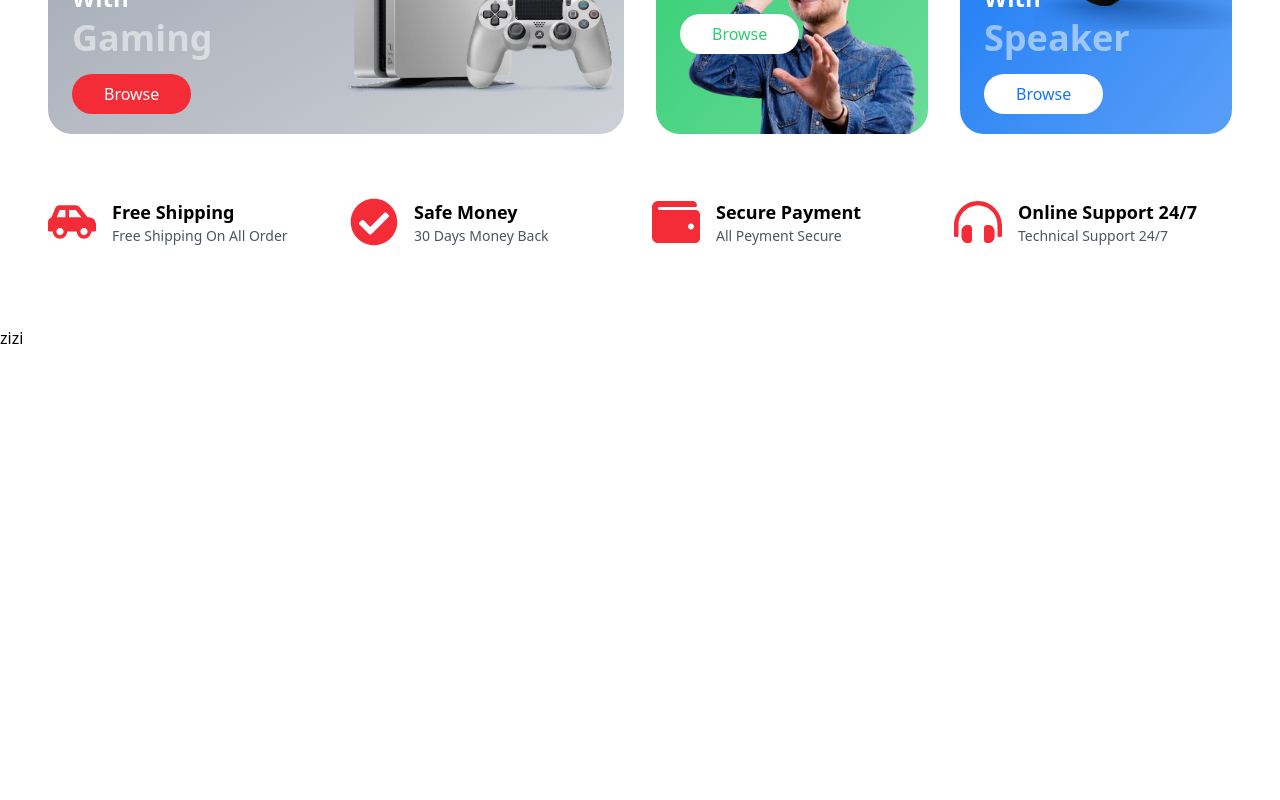
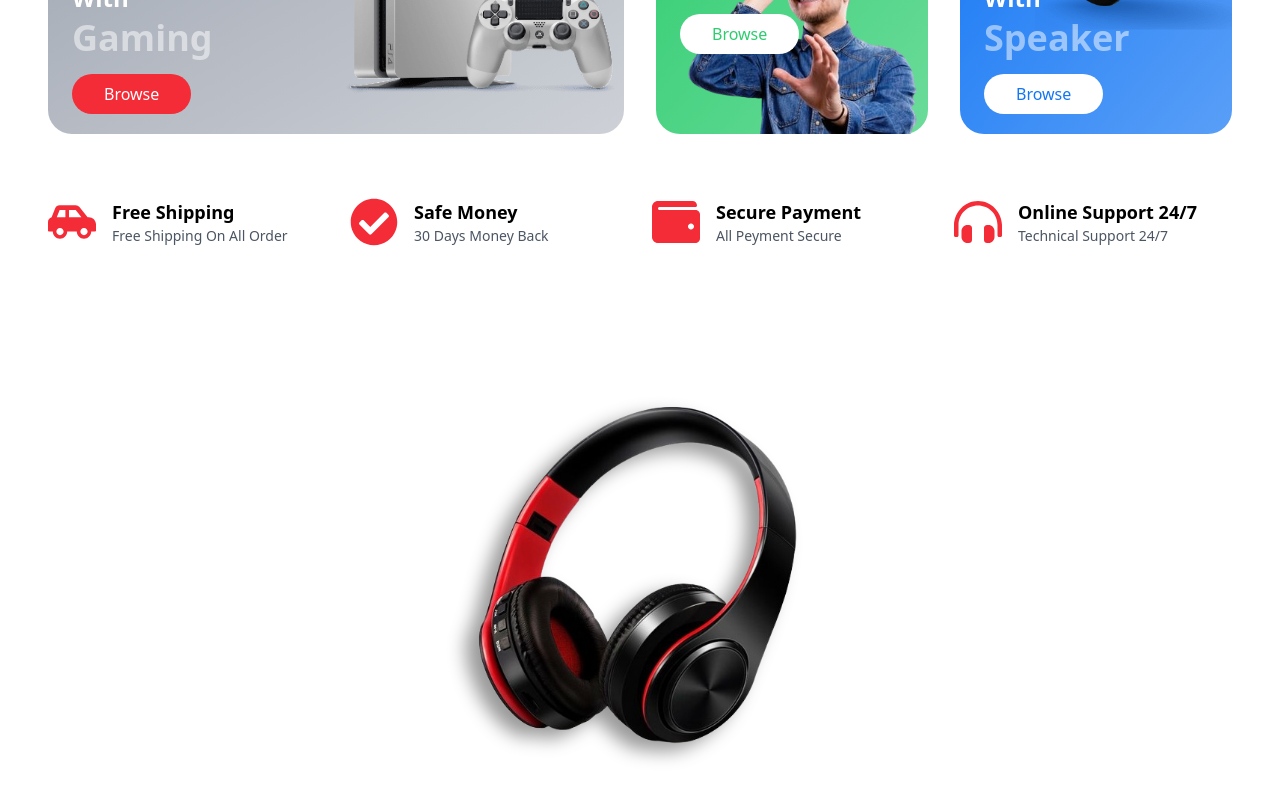
Before and after one commit to Zahra-ellioun/ecommerce-site, a React (Vite) app: page / in a window 1280 px wide. Shown: the part 1294-2094 px from the top of the page. Before the commit the page ends 1644 px from the top, so only its background shows below. Built offline with nearby package versions, Linux system fonts and the light colour scheme.

Commit message:
design banner component

```diff
--- a/src/App.jsx
+++ b/src/App.jsx
@@ -4,13 +4,13 @@ import headphone from "./assets/Hero/headphone.png";
 
 const BannerData = {
   discount: "30% OFF",
-  titile: "Fine Smile",
+  title: "Fine Smile",
   date: "10 Jan to 28 Jan",
-  image: headphone,
-  title2: "Air SOlo Bass",
+  img: headphone,
+  title2: "Air Solo Bass",
   title3: "Winter Sale",
   title4:
-    "Lorem ipsum dolor sit amet, consectetur adipiscing elit. Etiam in suscipit lorem, eget bibendum diam. ",
+    "Lorem ipsum dolor sit amet, consectetur adipiscing elit. Etiam in suscipit lorem",
   bgColor: "#f42c37",
 };
 
@@ -21,7 +21,7 @@ const App = () => {
       <Hero />
       <Category />
       <Services />
-      <Banner />
+      <Banner data={BannerData} />
     </div>
   );
 };
--- a/src/components/Banner/Banner.jsx
+++ b/src/components/Banner/Banner.jsx
@@ -1,6 +1,47 @@
 import React from "react";
+import Button from "../Shared/Button";
 
-const Banner = () => {
-  return <div>zizi</div>;
+const Banner = ({ data }) => {
+  console.log(data.bgColor);
+  return (
+    <div className="py-20">
+      <div className="container">
+        <div className={`bg-[${data.bgColor}] h-full rounded-3xl text-white`}>
+          {/* flex container */}
+          <div className="grid grid-cols-1 md:grid-cols-3 items-center">
+            {/* part 1 */}
+            <div className="p-6 sm:p-8">
+              <p className="uppercase text-md sm:text-sm">{data.discount}</p>
+              <p className="font-bold text-4xl uppercase lg:text-7xl">
+                {data.title}
+              </p>
+              <p className="sm:text-sm">{data.date}</p>
+            </div>
+            {/* part 2 */}
+            <div className="">
+              <img
+                src={data.img}
+                alt=""
+                className="w-[250px] md:w-[340px] mx-auto drop-shadow-[-12px_8px_8px_rgb(0,0,0,.4)] scale-110 lg:h-full"
+              />
+            </div>
+            {/* part 3 */}
+            <div className="space-y-4 p-6 sm:p-8">
+              <p className="font-bold text-xl capitalize">{data.title2}</p>
+              <p className="font-bold text-3xl sm:text-5xl tracking-wide loading-5">
+                {data.title3}
+              </p>
+              <p className="text-sm">{data.title4}</p>
+              <Button
+                text={"Shop Now"}
+                bgColor={"bg-white"}
+                textColor={`text-[${data.bgColor}]`}
+              />
+            </div>
+          </div>
+        </div>
+      </div>
+    </div>
+  );
 };
 export default Banner;
```
